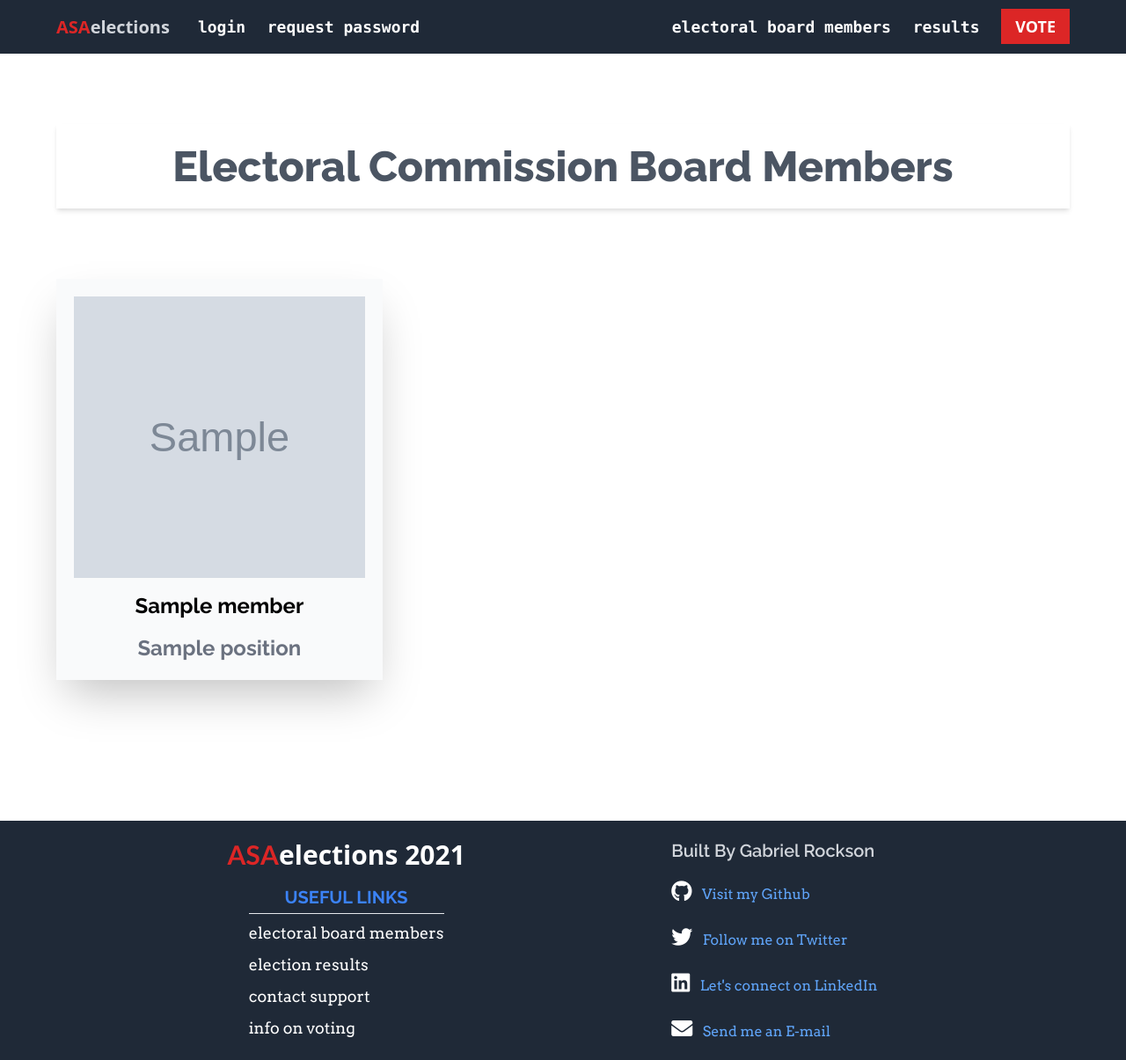
After one commit to rocksongabriel/asa-elections, a Django app: template templates/pages/new-electoral-board-page.html in a window 1280 px wide. The commit adds this page. Shown: the whole page at 88% size. Run offline with Django 3.2, Linux system fonts and the light colour scheme; the template is opened without the code that fills it: most values are stand-ins (such as "Sample title", 1, 10 or a date in 2020); grey boxes marked "Sample" are stand-in pictures; style sheets or scripts are compiled from the project's sources; some libraries are stand-ins or nearby versions.

Commit message:
Add the electoral board page template, resolve #10

```diff
--- a/templates/new-base.html
+++ b/templates/new-base.html
@@ -51,7 +51,7 @@
       <!-- Secondary Navigation -->
       <div class="self-center md:text-base lg:text-lg flex">
         <div class="space-x-5">
-          <a href="#" class="nav-link hidden lg:inline">electoral board members</a>
+          <a href="{% url 'pages:ec-board-page' %}" class="nav-link hidden lg:inline">electoral board members</a>
           <a href="{% url 'vote_app:results' %}" class="nav-link hidden lg:inline">results</a>
           <a href="{% url 'vote_app:vote-categories' %}" class="self-center bg-red-600 uppercase text-white font-extrabold py-2 px-4 hover:bg-red-800 transition delay-75 duration-75 ease-linear ml-5">vote</a>
         </div>
@@ -73,7 +73,7 @@
         <a href="{% url 'users:login' %}" class="mobile-nav-link">login</a>
         <a href="#" class="mobile-nav-link">request password</a>
       {% endif %}
-      <a href="#" class="mobile-nav-link">electoral board members</a>
+      <a href="{% url 'pages:ec-board-page' %}" class="mobile-nav-link">electoral board members</a>
       <a href="{% url 'vote_app:results' %}" class="mobile-nav-link">election results</a>
     </div>
   </div>
--- /dev/null
+++ b/templates/pages/new-electoral-board-page.html
@@ -0,0 +1,37 @@
+{% extends 'new-base.html' %}
+
+{% block title %}Members of the Electoral Board{% endblock %}
+
+
+{% block content %}
+
+<div class="my-16 md:my-20 mx-5 md:mx-10 lg:mx-16  font-raleway">
+    <h1 class="text-center shadow-md text-gray-600 text-4xl sm:text-5xl font-extrabold py-6 mb-2 font-raleway">Electoral Commission Board Members</h1>
+
+    <div class="grid grid-cols-1 md:grid-cols-2 lg:grid-cols-3 gap-5 my-20">
+
+        {% for member in ec_board_members %}
+
+            <div class="shadow-2xl p-5 bg-gray-50" data-aos="flip-right" data-aos-delay="50" data-aos-duration="200">
+                <!-- render the picture of the member from the form-->
+                <div class="">
+                    <img src="{{ member.picture.url }}" class="w-full h-80">
+                </div>
+
+                <!-- render the name of the member -->
+                <h1 class="text-2xl text-center text-black py-4 font-bold">
+                    {{ member.name }}
+                </h1>
+
+                <!-- render the position of the member -->
+                <h1 class="text-2xl text-center text-gray-500 font-bold">
+                    {{ member.position }}
+                </h1>
+
+
+            </div>
+        {% endfor %}
+    </div>
+</div>
+
+{% endblock content %}
```
